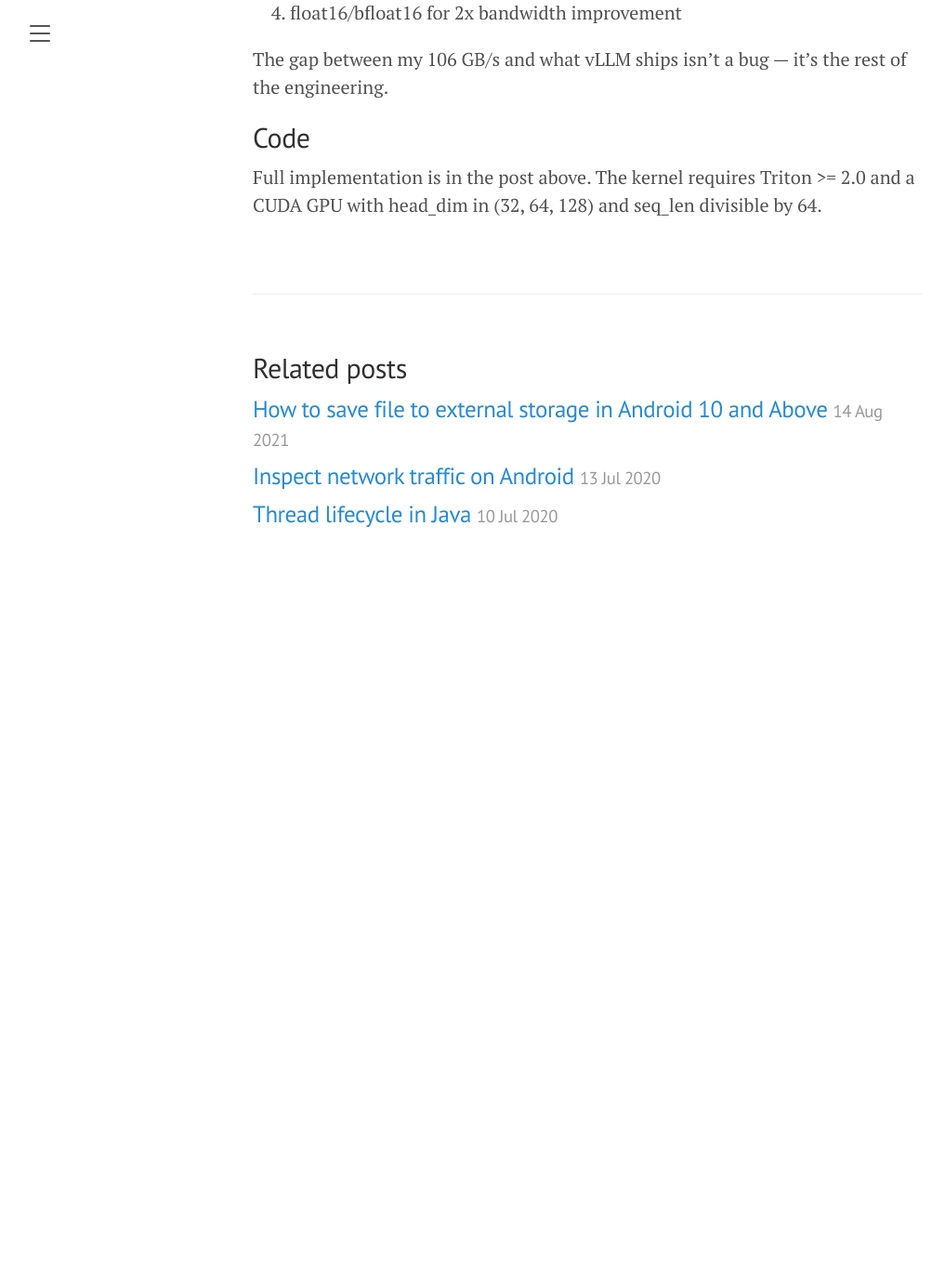
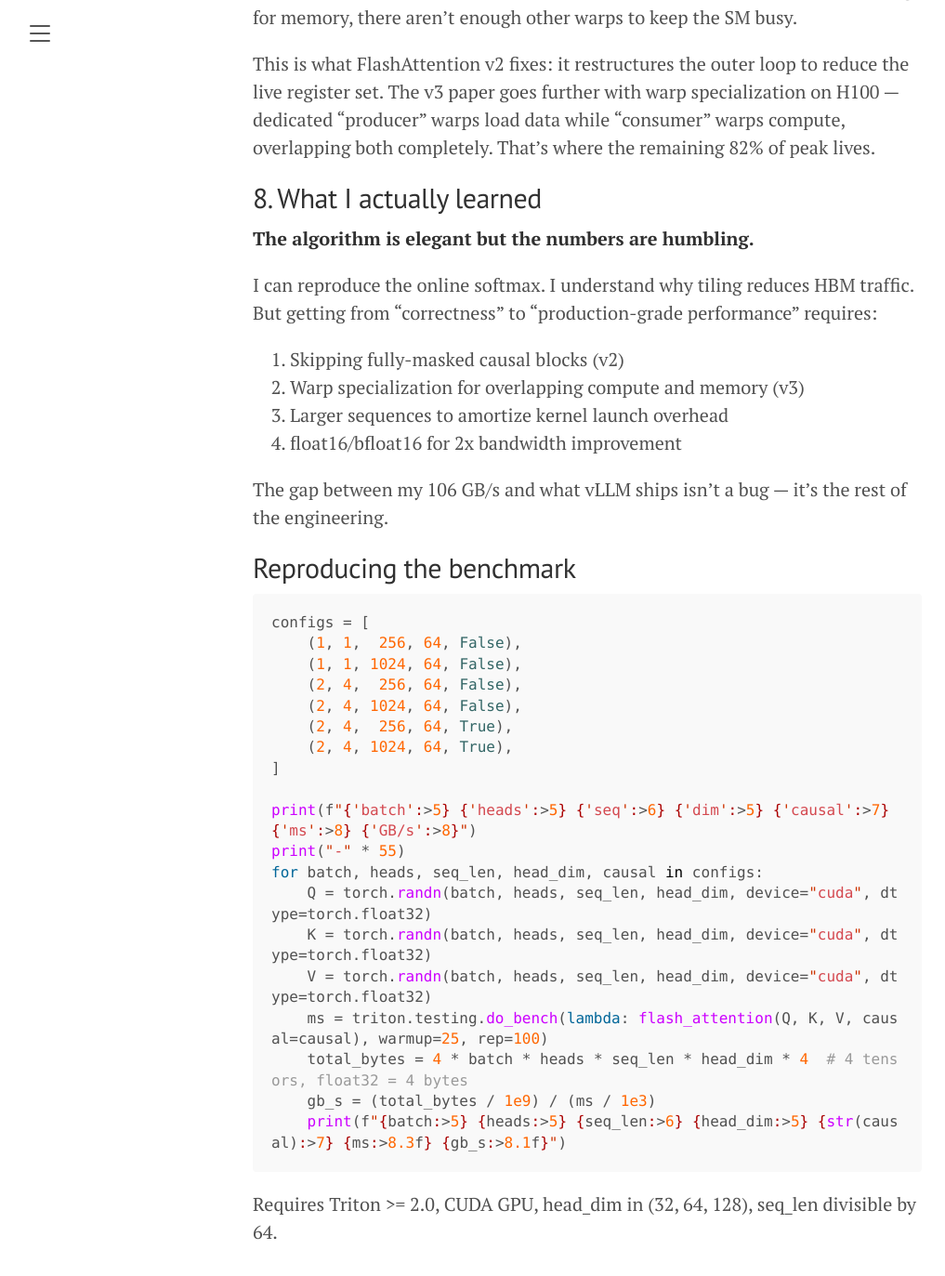
Before and after one commit to nthuat/nthuat.github.io, a Jekyll site: the page built from _posts/2026-05-24-flash-attention-from-scratch.md, in a window 1280 px wide and 1400 px high, scrolled down 7433 px. Shown: the top 1373 px of the window at 93% size, without its empty margins (8-1025 px from the left). Built offline with Jekyll 4.4.1, drawn with Linux system fonts in a browser that asks for light colours; before the commit the page ends 8063 px from its top, so only the background shows below that; some of the changed text lies outside the part shown.

Commit message:
Add correctness check and benchmark code to post

````diff
--- a/_posts/2026-05-24-flash-attention-from-scratch.md
+++ b/_posts/2026-05-24-flash-attention-from-scratch.md
@@ -140,6 +140,25 @@
 
 **Correctness check** against `F.scaled_dot_product_attention`:
 
+```python
+import torch.nn.functional as F
+
+batch, num_heads, seq_len, head_dim = 2, 4, 256, 64
+Q = torch.randn(batch, num_heads, seq_len, head_dim, device="cuda")
+K = torch.randn(batch, num_heads, seq_len, head_dim, device="cuda")
+V = torch.randn(batch, num_heads, seq_len, head_dim, device="cuda")
+
+out = flash_attention(Q, K, V, causal=False)
+expected = F.scaled_dot_product_attention(Q, K, V)
+print("causal=False max error:", (out - expected).abs().max().item())
+assert torch.allclose(out, expected, atol=1e-2)
+
+out_causal = flash_attention(Q, K, V, causal=True)
+expected_causal = F.scaled_dot_product_attention(Q, K, V, is_causal=True)
+print("causal=True  max error:", (out_causal - expected_causal).abs().max().item())
+assert torch.allclose(out_causal, expected_causal, atol=1e-2)
+```
+
 ```
 causal=False max error: 1.5e-03  ✓
 causal=True  max error: 2.4e-03  ✓
@@ -246,6 +265,28 @@
 
 The gap between my 106 GB/s and what vLLM ships isn't a bug — it's the rest of the engineering.
 
-## Code
+## Reproducing the benchmark
 
-Full implementation is in the post above. The kernel requires Triton >= 2.0 and a CUDA GPU with head_dim in (32, 64, 128) and seq_len divisible by 64.
+```python
+configs = [
+    (1, 1,  256, 64, False),
+    (1, 1, 1024, 64, False),
+    (2, 4,  256, 64, False),
+    (2, 4, 1024, 64, False),
+    (2, 4,  256, 64, True),
+    (2, 4, 1024, 64, True),
+]
+
+print(f"{'batch':>5} {'heads':>5} {'seq':>6} {'dim':>5} {'causal':>7} {'ms':>8} {'GB/s':>8}")
+print("-" * 55)
+for batch, heads, seq_len, head_dim, causal in configs:
+    Q = torch.randn(batch, heads, seq_len, head_dim, device="cuda", dtype=torch.float32)
+    K = torch.randn(batch, heads, seq_len, head_dim, device="cuda", dtype=torch.float32)
+    V = torch.randn(batch, heads, seq_len, head_dim, device="cuda", dtype=torch.float32)
+    ms = triton.testing.do_bench(lambda: flash_attention(Q, K, V, causal=causal), warmup=25, rep=100)
+    total_bytes = 4 * batch * heads * seq_len * head_dim * 4  # 4 tensors, float32 = 4 bytes
+    gb_s = (total_bytes / 1e9) / (ms / 1e3)
+    print(f"{batch:>5} {heads:>5} {seq_len:>6} {head_dim:>5} {str(causal):>7} {ms:>8.3f} {gb_s:>8.1f}")
+```
+
+Requires Triton >= 2.0, CUDA GPU, head_dim in (32, 64, 128), seq_len divisible by 64.
````
